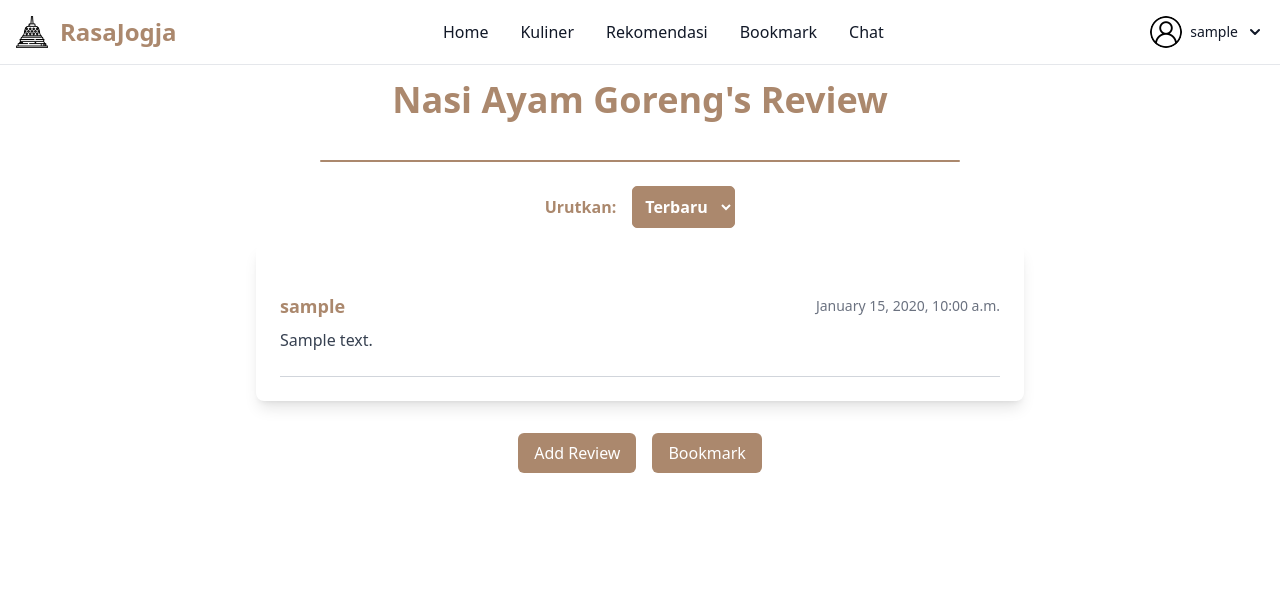
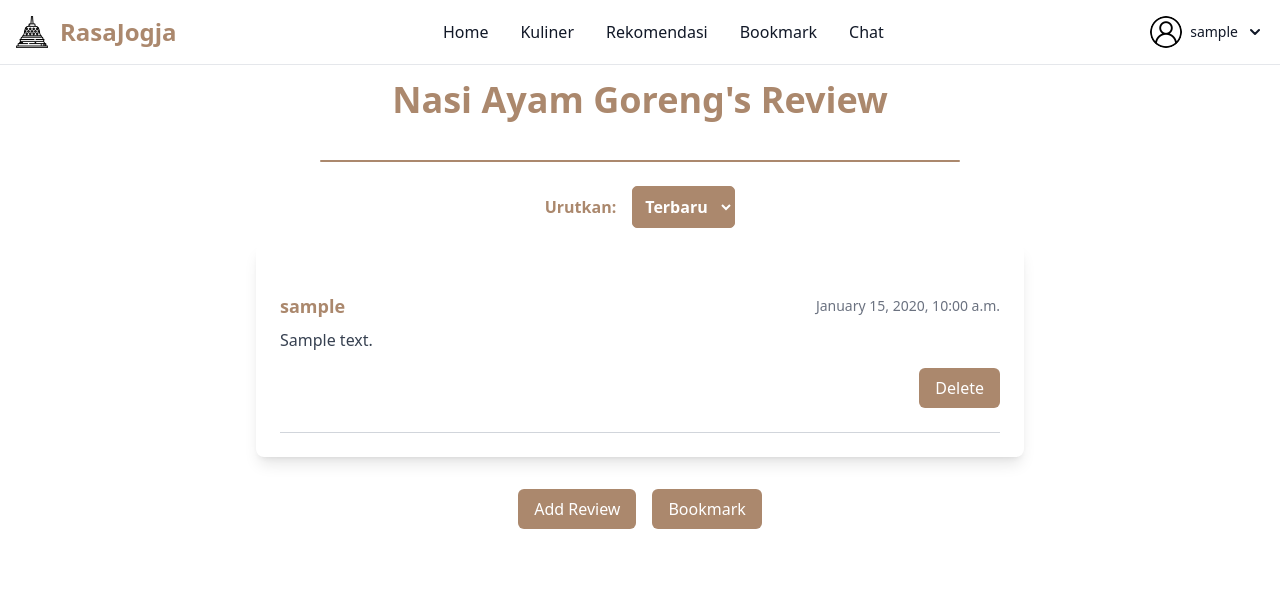
Before and after one commit to RasaJogja/RasaJogja, a Django app: page /review/product/1/ in a window 1280 px wide. Shown: the top 608 px of the page. Run offline with Django 4.2, Linux system fonts and the light colour scheme; a user stored in the database is signed in; data comes from the database, SQL or seed files in the repository; tables that the repository leaves empty hold one stand-in row (values such as "Sample post"); some libraries are stand-ins or nearby versions.

Commit message:
tambahin delete

```diff
--- a/review/templates/page.html
+++ b/review/templates/page.html
@@ -75,6 +75,14 @@
                     <span class="text-sm text-gray-500">{{ review.time|date:"F j, Y, g:i a" }}</span>
                 </div>
                 <p class="mt-2 text-gray-700">{{ review.review_text }}</p>
+                <div class="mt-4 flex justify-end">
+                    <form method="post" action="{% url 'review:delete_review' review.pk %}">
+                        {% csrf_token %}
+                        <button type="submit" class="btn-add-review px-4 py-2 rounded-md transition duration-300">
+                            Delete
+                        </button>
+                    </form>
+                    </div>
             </div>
         </div>
         {% empty %}
--- a/review/urls.py
+++ b/review/urls.py
@@ -1,11 +1,16 @@
 from django.urls import path
-from review.views import show_review, add_review, get_product_reviews_json, add_review_json
+from review.views import delete_review, delete_review_json, show_review, add_review, get_product_reviews_json, add_review_json
 
 app_name = 'review'
 urlpatterns = [
     path('product/<int:pk>/', show_review, name='show_review'),
     path('product/<int:pk>/add/', add_review, name='add_review'),
+    path('product/<int:pk>/delete/', delete_review, name='delete_review'),
+
+
 
     path('api/product/<int:pk>/reviews/', get_product_reviews_json, name='get_product_reviews_json'),
     path('api/product/<int:pk>/add/', add_review_json, name='add_review_json'),
+    path('api/review/<int:pk>/delete/', delete_review_json, name='delete_review_by_id'),
+
 ]
--- a/review/views.py
+++ b/review/views.py
@@ -6,6 +6,8 @@ from review.models import ReviewEntry
 from katalog.models import Product
 from review.forms import ReviewEntryForm
 from django.views.decorators.csrf import csrf_exempt
+from django.contrib import messages
+from django.http import HttpResponseForbidden
 
 # Show Review View
 @csrf_exempt
@@ -57,6 +59,17 @@ def add_review(request, pk):
         'product': product
     }
     return render(request, "add_review.html", context)
+
+
+@login_required
+def delete_review(request, pk):
+    review = get_object_or_404(ReviewEntry, pk=pk)
+
+    if request.method == 'POST':
+        review.delete()
+        return redirect('review:show_review', pk=review.product.pk)
+    return redirect('review:show_review', pk=review.product.pk)
+
 
 @csrf_exempt
 def get_product_reviews_json(request, pk):
@@ -120,3 +133,24 @@ def add_review_json(request, pk):
         'status': 'error',
         'message': 'Invalid request method'
     }, status=405)
+
+@csrf_exempt
+def delete_review_json(request, pk):
+    try:
+        if request.method == 'DELETE':
+            review = get_object_or_404(ReviewEntry, pk=pk)
+            review.delete()
+            return JsonResponse({
+                'status': 'success',
+                'message': 'Review berhasil dihapus.'
+            })
+        else:
+            return JsonResponse({
+                'status': 'error',
+                'message': 'Invalid request method.'
+            }, status=405)
+    except Exception as e:
+        return JsonResponse({
+            'status': 'error',
+            'message': str(e)
+        }, status=400)
```
Lines whose indentation alone changed are shown as unchanged.
